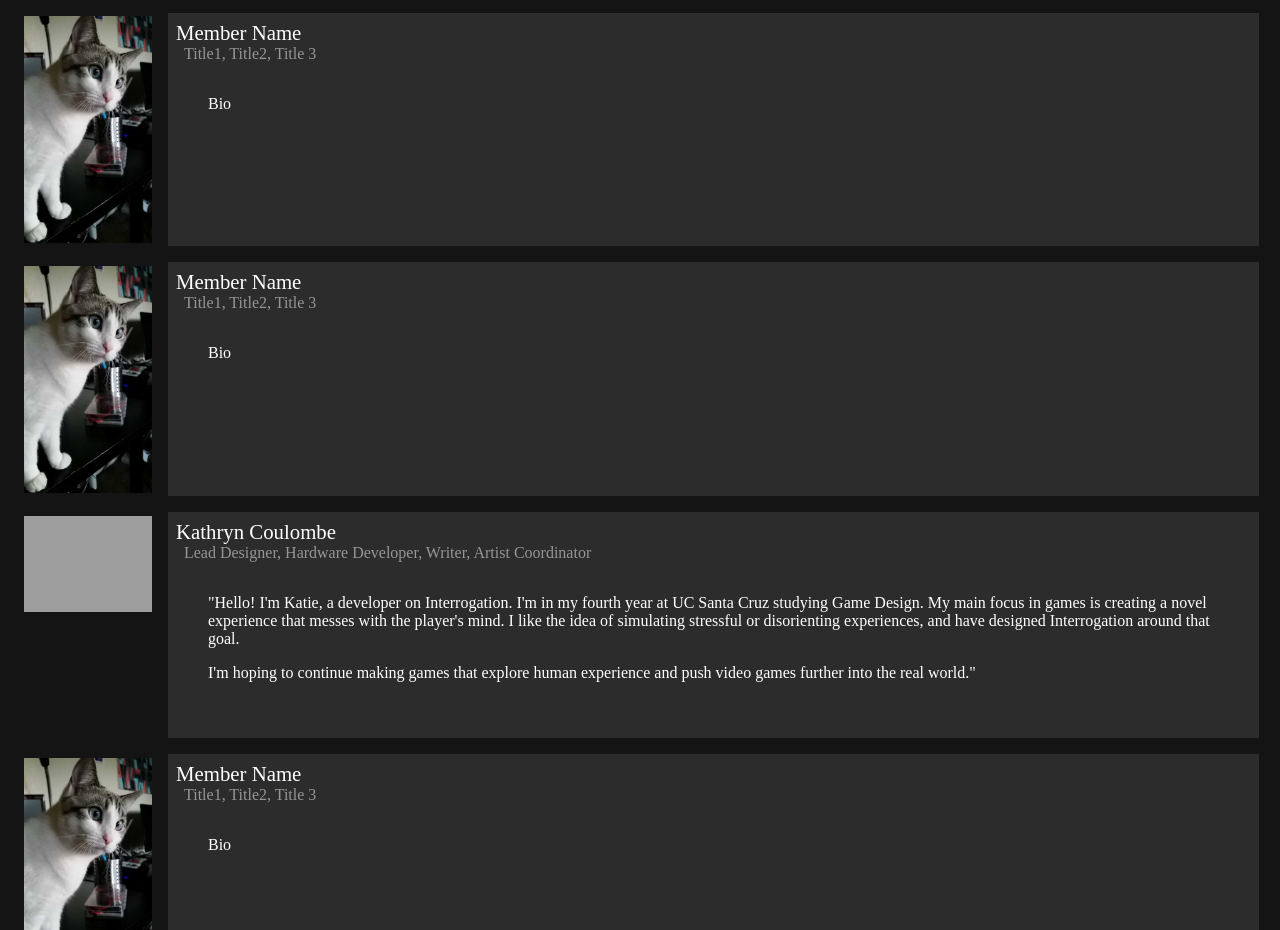
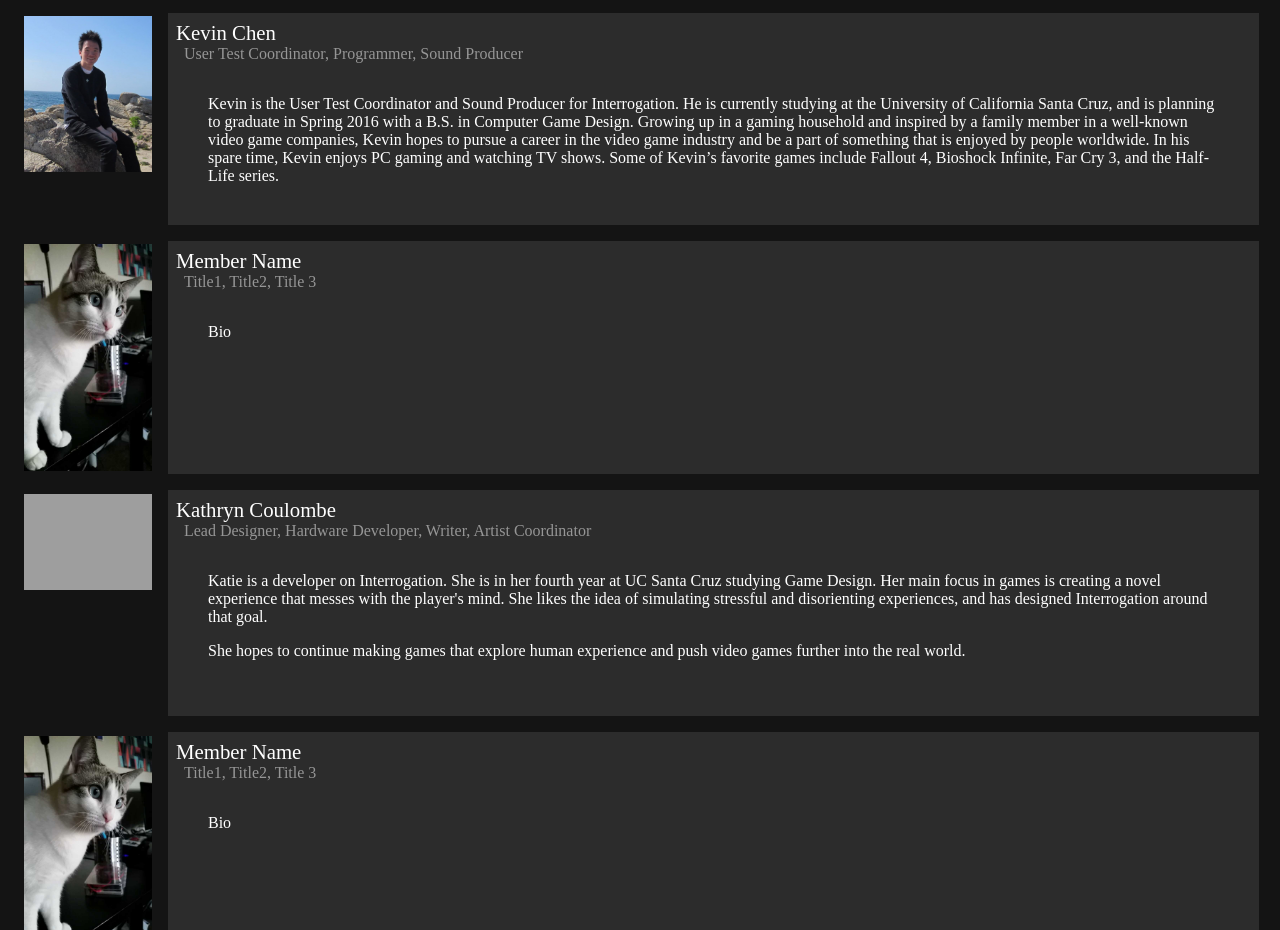
Before and after one commit to kcoulomb/Interrogation-Website, a plain HTML site: page index.html in a window 1280 px wide. Shown: the part 1256-2186 px from the top of the page. Drawn offline with Linux system fonts and the light colour scheme; grey boxes are pictures that could not be loaded; a web font is replaced by a local one.

Commit message:
Updating Kevin's Pic + Bio

```diff
--- a/index.html
+++ b/index.html
@@ -73,13 +73,13 @@
 			</div>
 		</div>
 		<div id = 'parent'>
-			<div class = 'vertical_text'> <img src="Extras/Images/team_pic1.jpg"/> </div>
+			<div class = 'vertical_text'> <img src="Extras/Images/kevin_pic.jpg"/> </div>
 
 			<div class = 'post'>
-				<div class = 'contact_name'> Member Name </div>
-				<div class = 'contact_title' style = 'padding-left: 0.5em'> Title1, Title2, Title 3 </div>
+				<div class = 'contact_name'> Kevin Chen </div>
+				<div class = 'contact_title' style = 'padding-left: 0.5em'> User Test Coordinator, Programmer, Sound Producer </div>
 				<div class = 'bio'>
-					Bio
+					Kevin is the User Test Coordinator and Sound Producer for Interrogation. He is currently studying at the University of California Santa Cruz, and is planning to graduate in Spring 2016 with a B.S. in Computer Game Design. Growing up in a gaming household and inspired by a family member in a well-known video game companies, Kevin hopes to pursue a career in the video game industry and be a part of something that is enjoyed by people worldwide. In his spare time, Kevin enjoys PC gaming and watching TV shows. Some of Kevin’s favorite games include Fallout 4, Bioshock Infinite, Far Cry 3, and the Half-Life series.
 
 				</div>
 			</div>
@@ -96,15 +96,15 @@
 			</div>
 		</div>
 		<div id = 'parent'>
-			<div class = 'vertical_text'> <img src="Extras/Images/katie_pic.jpg"/> </div>
+			<div class = 'vertical_text'> <img src="Extras/Images/katie_pic.JPG"/> </div>
 
 			<div class = 'post'>
 				<div class = 'contact_name'> Kathryn Coulombe </div>
 				<div class = 'contact_title' style = 'padding-left: 0.5em'> Lead Designer, Hardware Developer, Writer, Artist Coordinator </div>
 				<div class = 'bio'>
-					"Hello! I'm Katie, a developer on Interrogation. I'm in my fourth year at UC Santa Cruz studying Game Design. My main focus in games is creating a novel experience that messes with the player's mind. I like the idea of simulating stressful or disorienting experiences, and have designed Interrogation around that goal.
+					Katie is a developer on Interrogation. She is in her fourth year at UC Santa Cruz studying Game Design. Her main focus in games is creating a novel experience that messes with the player's mind. She likes the idea of simulating stressful and disorienting experiences, and has designed Interrogation around that goal.
 					<p>
-					I'm hoping to continue making games that explore human experience and push video games further into the real world."
+					She hopes to continue making games that explore human experience and push video games further into the real world.
 
 				</div>
 			</div>
```
Also changed, not shown: Extras/Images/kevin_pic.jpg (added).
